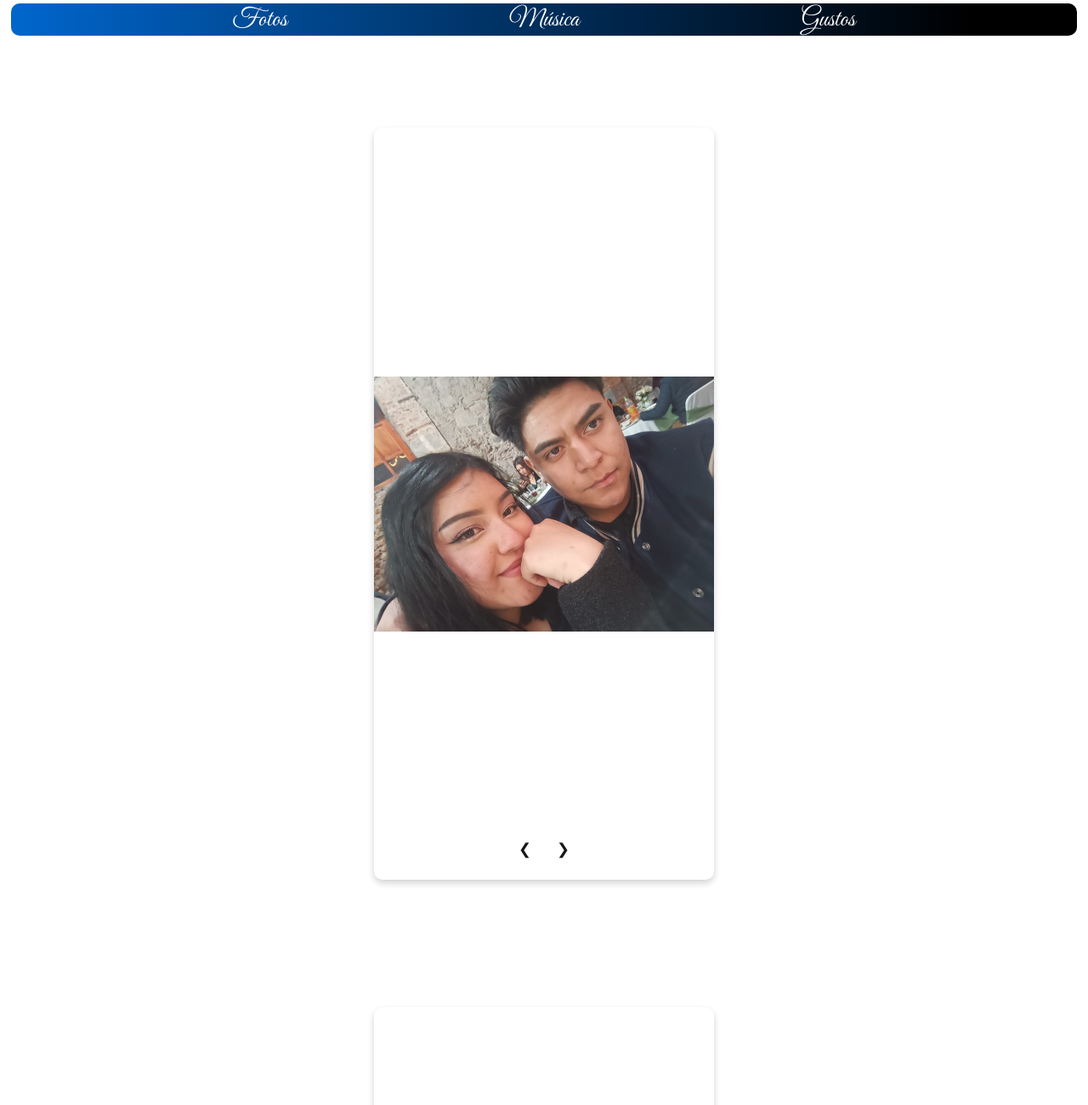
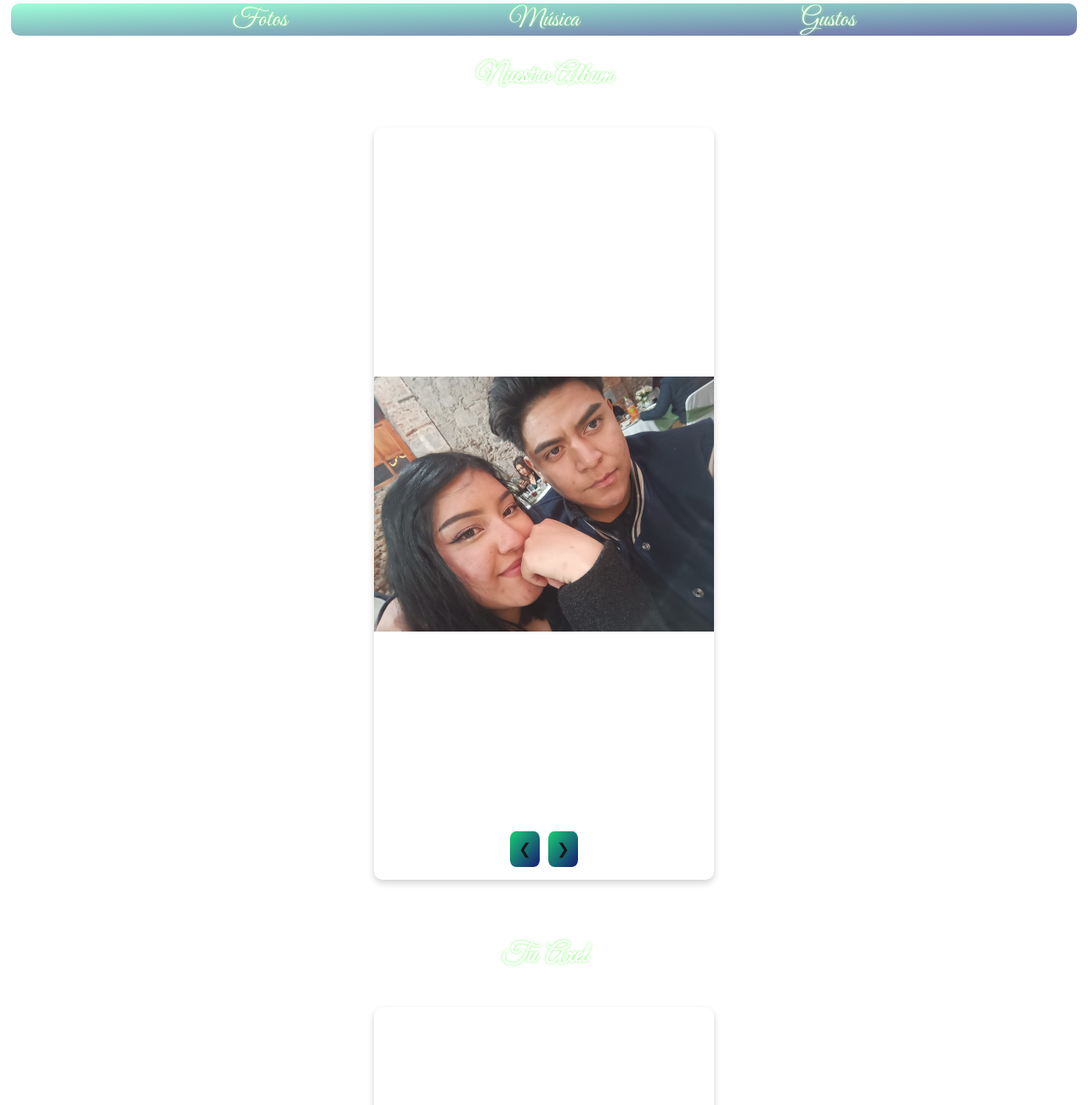
Before and after one commit to snji123/weblove, a plain HTML site: page index.html in a window 1280 px wide. Shown: the top 1300 px of the page at 85% size. Drawn offline with Linux system fonts and the light colour scheme.

Commit message:
Add files via upload

```diff
--- a/css.css
+++ b/css.css
@@ -21,6 +21,11 @@ body {
     background-image: url('FONDO.gif');
     background-size:contain;
     background-position: center;
+
+
+        text-shadow: 0 0 0.2em #8F7;
+
+
 }
 
 .barra-padre {
@@ -43,14 +48,14 @@ body {
     display: flex;
     justify-content: space-evenly;
     align-items: center;
-    background: linear-gradient(to left, #000000 10%, #0066cc 100%);
+    background: linear-gradient(to bottom right, #00ff9962 0%, #00006690 100%);
     border-radius: 10px;
     margin-top:45px;
 }
 
 .barra-hijo a {
     text-decoration: none;
-    color: rgb(255, 255, 255);
+   color: rgb(255, 255, 255);
 }
 
 .texto-p {
@@ -97,7 +102,7 @@ body {
 }
 
 .navigation button {
-    background: rgba(255, 255, 255, 0.7);
+    background: linear-gradient(to bottom right, #00cc66 0%, #000066 100%);
     border: none;
     padding: 10px;
     margin: 5px;
```
